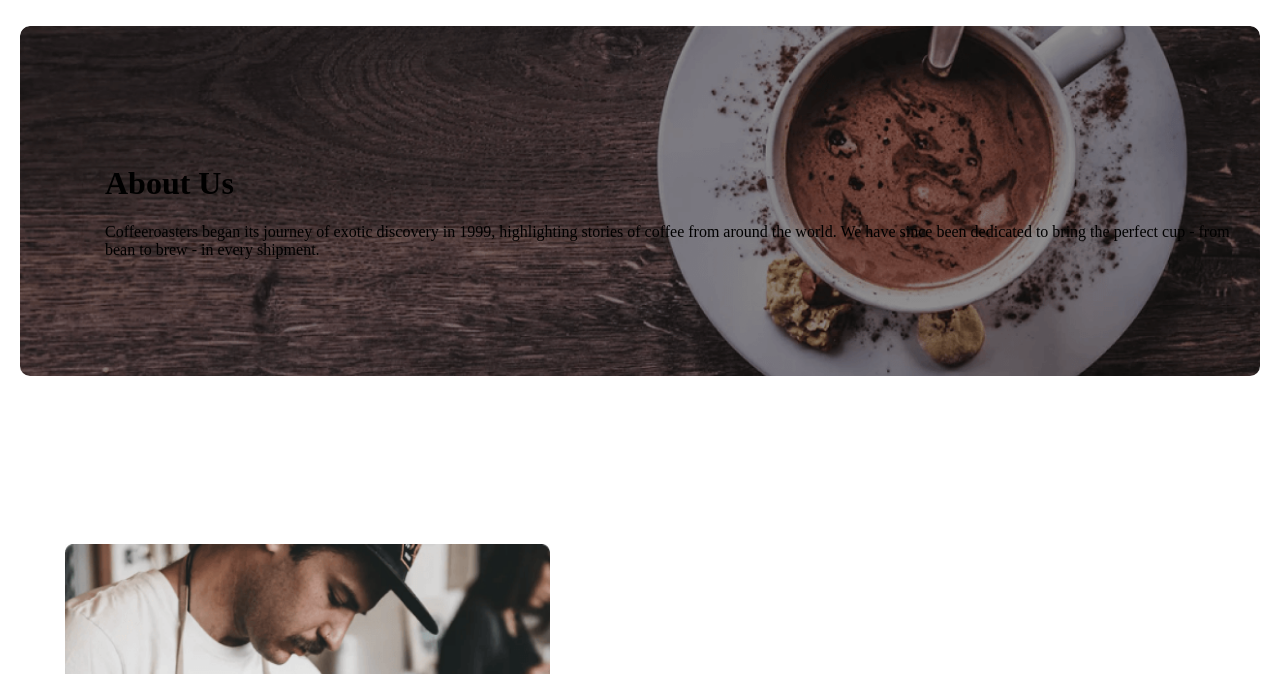
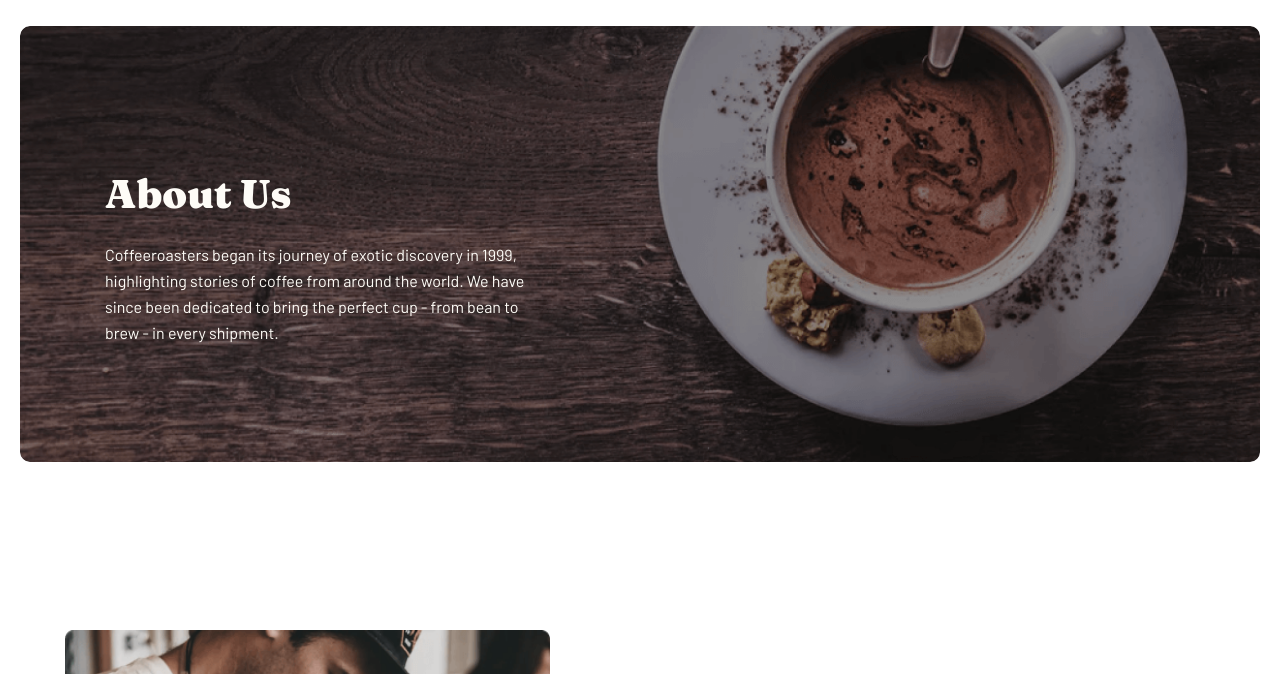
Before and after one commit to baazarova/cofferoaster, a plain HTML site: page about.html in a window 1280 px wide. Shown: the part 92-766 px from the top of the page. Drawn offline with nearby package versions, Linux system fonts and the light colour scheme.

Commit message:
about-update

```diff
--- a/scss/block/_about-hero.scss
+++ b/scss/block/_about-hero.scss
@@ -6,11 +6,23 @@
 
     border-radius: 10px;
   }
-  .about-about__title{
+  .about-hero__title{
     font-family: 'Fraunces';
-  font-style: normal;
-  font-weight: 900;
-  font-size: 40px;
-  line-height: 48px;
-  color: #FEFCF7;
+    font-style: normal;
+    font-weight: 900;
+    font-size: 40px;
+    line-height: 48px;
+    color: #FEFCF7;
+    margin-bottom: 24px;
 }
+.about-hero__text{
+  font-family: 'Barlow';
+font-style: normal;
+font-weight: 400;
+font-size: 16px;
+line-height: 26px;
+color: #FEFCF7;
+}
+.about-hero__info-wrapper{
+  width: 445px;
+}
```
Also changed, not shown: css/main.css, 1 other file.
